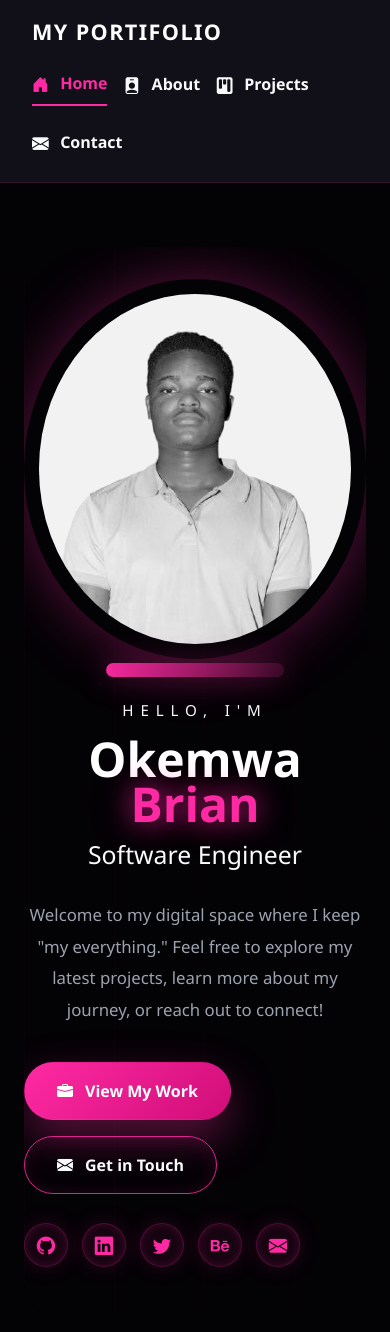
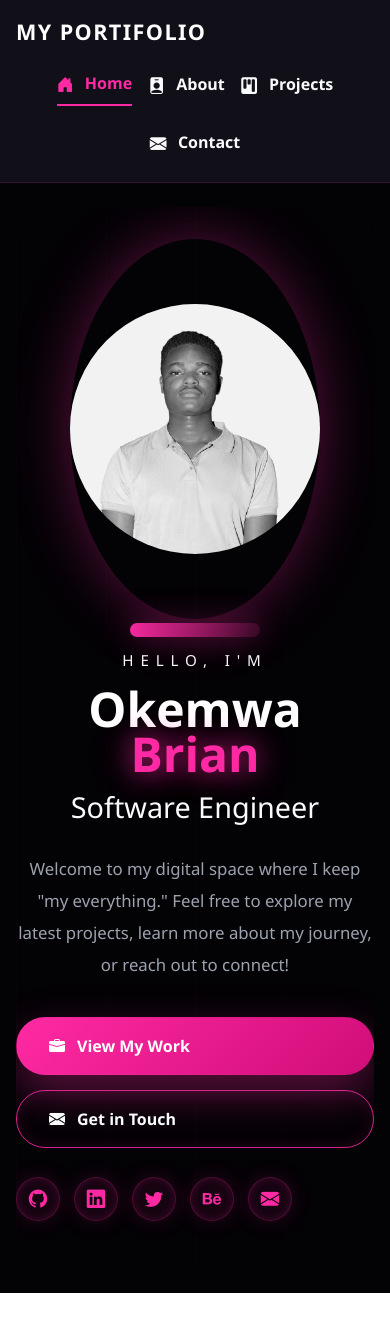
Before and after one commit to okemwabrian/Okemwa-Brian-portifolio, an Angular app: page /home in a window 390 px wide. Shown: the top 1332 px of the page. After the commit the page ends 1293 px from the top, so only its background shows below. Built offline with nearby package versions, Linux system fonts and the light colour scheme; a small style sheet from the web is missing.

Commit message:
Make portfolio responsive for mobile

```diff
--- a/src/app/app.css
+++ b/src/app/app.css
@@ -86,3 +86,22 @@
     gap: 1rem;
   }
 }
+
+/* MOBILE RESPONSIVENESS for screens smaller than 768px (tablets and phones) */
+@media (max-width: 768px) {
+  .navbar {
+    flex-direction: column;
+    padding: 1rem;
+    gap: 1rem;
+  }
+
+  .nav-links {
+    flex-wrap: wrap;
+    justify-content: center;
+    gap: 1rem;
+  }
+
+  .content {
+    padding: 1.5rem 1rem; /* Reduces the huge padding on mobile */
+  }
+}
--- a/src/app/home/home.css
+++ b/src/app/home/home.css
@@ -212,3 +212,45 @@ h2 {
   from { opacity: 0; transform: translateY(16px); }
   to { opacity: 1; transform: translateY(0); }
 }
+
+
+/* MOBILE RESPONSIVENESS for the Hero Section */
+@media (max-width: 768px) {
+  .hero-container {
+    flex-direction: column-reverse; /* Puts the portrait on top of the text */
+    text-align: center; /* Centers all the text */
+    gap: 30px;
+    padding-top: 2rem;
+  }
+
+  .hero-text {
+    display: flex;
+    flex-direction: column;
+    align-items: center;
+  }
+
+  h1 {
+    font-size: 2.8rem; /* Shrinks your giant name text for mobile */
+  }
+
+  h2 {
+    font-size: 1.8rem;
+  }
+
+  .action-buttons {
+    flex-direction: column; /* Stacks the buttons on top of each other */
+    width: 100%;
+    gap: 15px;
+  }
+
+  .btn {
+    width: 100%; /* Makes buttons full-width for easy tapping */
+    box-sizing: border-box;
+  }
+
+  /* Shrinks the portrait slightly for mobile */
+  .hero-image img {
+    width: 250px;
+    height: 250px;
+  }
+}
```
